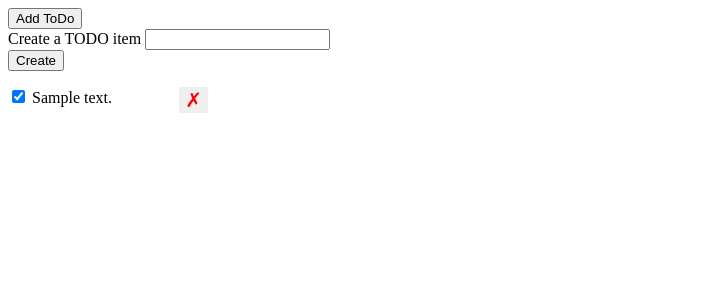
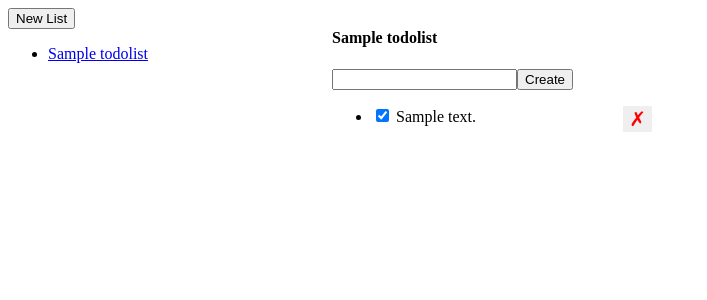
Before and after one commit to saylesc/alchemy-todo, a Flask app: template templates/index.html in a window 1280 px wide. Shown: the top 300 px of the page, without its empty margins (0-707 px from the left). Run offline with Flask 2, Linux system fonts and the light colour scheme; the template is opened without the code that fills it: values that come from a table or form of the project are taken from there, others are empty; tables that the repository leaves empty hold one stand-in row (values such as "Sample post").

Commit message:
Upgraded DB using migration. Added TodoList logic

```diff
--- a/app.py
+++ b/app.py
@@ -10,16 +10,44 @@ app.config['SQLALCHEMY_TRACK_MODIFICATIONS'] = False
 db = SQLAlchemy(app)
 migrate = Migrate(app, db)
 
+# Defines the TodoList (parent of Todo's) Model for our database
+class TodoList(db.Model):
+   __tablename__= 'todolist'
+   id = db.Column(db.Integer, primary_key=True)
+   name = db.Column(db.String(), nullable=False)
+   todos = db.relationship(
+      'Todo',
+      backref='todo_list',
+      lazy=True)
+      # collection_class='list',
+      # cascade='save-update')
+
+   # Define the debug data to display
+   def __repr__(self):
+      return f'<TodoList {self.id} {self.name}>'
+
 # Defines the ToDo Model for our database
 class Todo(db.Model):
    __tablename__ = 'todos'
    id = db.Column(db.Integer, primary_key=True)
    description = db.Column(db.String(), nullable=False)
    completed = db.Column(db.Boolean, nullable=False, default=False)
+   todolist_id = db.Column(
+      db.Integer,
+      db.ForeignKey('todolist.id'),
+      nullable=False)
+
+   # Add new todos and associate them with a list as follows:
+   # list = TodoList(name='My List')
+   # todo = Todo(description='My Todo Item')
+   # ...
+   # todo.todo_list = list
+   # db.session.add(list) - takes care of cascading the child todos
+   # db.session.commit()
 
    # Define the debug data to display
    def __repr__(self):
-      return f'<TODO {self.id} {self.description}>'
+      return f'<TODO {self.id} {self.description}, list {self.todolist_id}>'
 
 # Create all tables
 # Learned how to use migration, so this command is no longer needed
@@ -31,12 +59,14 @@ class Todo(db.Model):
 def create():
    # Get the form data here
    newTodoItem = request.get_json()['description']
+   listId = request.get_json()['listId']
 
    # Try to add the TODO item. If failure, rollback and report error
    error = False
    body = {}
    try:
       newTodo = Todo( description=newTodoItem )
+      newTodo.todolist_id = listId
 
       # add the new todo item to the db and commit
       db.session.add( newTodo )
@@ -98,6 +128,16 @@ def deleteTodo(todo_id):
    else:
       return jsonify({ 'success': True })
 
+@app.route('/lists/<list_id>')
+def get_list_todos(list_id):
+   return render_template(
+      'index.html',
+      lists = TodoList.query.all(),
+      active_list = TodoList.query.get(list_id),
+      todos = Todo.query.filter_by(todolist_id=list_id).order_by('id')
+      .all()
+   )
+
 @app.route('/')
 def index():
-   return render_template( 'index.html', data = Todo.query.order_by('id').all() )
+   return redirect(url_for('get_list_todos', list_id=1))
--- a/templates/index.html
+++ b/templates/index.html
@@ -1,20 +1,30 @@
 <html>
+
 <head>
    <title>TODO: App</title>
    <style>
-       .hidden{
+      .hidden {
          display: none;
       }
-       ul{
+
+      .lists-wrapper, .todos-wrapper {
+         display: inline-block;
+         vertical-align: top;
          list-style: none;
          padding: 0px;
          margin: 0px;
-          width: 200px;
+         width: 320px;
       }
+
       li {
          clear: both;
       }
-       .delete-todo-btn{
+      .todo-form-input {
+         display: flex;
+         flex-direction: row;
+      }
+
+      .delete-todo-btn {
          color: red;
          -webkit-appearance: none;
          border: none;
@@ -25,36 +35,46 @@
       }
    </style>
 </head>
+
 <body>
-    <div id="main" class="container">
-      <button>Add ToDo</button>
-      <div id="todo-crud">
+   <div class="lists-wrapper" class="container">
+      <button>New List</button>
+      <ul id="todo-lists">
+         {% for list in lists %}
+         <li>
+            <a href="/lists/{{ list.id }}">{{ list.name }}</a>
+         </li>
+         {% endfor %}
+      </ul>
+   </div>
+   <div class="todos-wrapper">
+      <h4>{{active_list.name}}</h4>
       <form id="todo-form" action="/todos/create-todo" method="POST">
-          <div>
-             <label for="description">Create a TODO item</label>
+         <div class='todo-form-input'>
             <input type="text" id="description" name="description" />
+            <input type="submit" id="submit-todo" value="Create" />
          </div>
-          <div><input type="submit" id="submit-todo" value="Create" /></div>
+         <input type="hidden" id="activeList" value="{{active_list.id}}"
       </form>
-      </div>
       <div id="error" class="hidden">Something went wrong!</div>
       <div>
          <ul id="todo-items">
-          {% for d in data %}
-          <li><input class="check-completed" data-id="{{d.id}}" type="checkbox"
-            {% if d.completed %} checked {% endif %}/> {{ d.description }}
-            <button class="delete-todo-btn" data-id="{{d.id}}">
+            {% for todo in todos %}
+            <li><input class="check-completed" data-id="{{todo.id}}" type="checkbox" {% if todo.completed %} checked {%
+                  endif %} /> {{ todo.description }}
+               <button class="delete-todo-btn" data-id="{{todo.id}}">
                   &cross;
                </button>
             </li>
             {% endfor %}
          </ul>
       </div>
+   </div>
    <script>
       const checkboxes = document.querySelectorAll(".check-completed")
-         for (let i = 0; i < checkboxes.length; i++){
+      for (let i = 0; i < checkboxes.length; i++) {
          let checkbox = checkboxes[i];
-            checkbox.onchange = function(e){
+         checkbox.onchange = function (e) {
             console.log("event", e);
             const newCompletedState = e.target.checked;
             const todoId = e.target.dataset.id;
@@ -67,46 +87,49 @@
                   'Content-Type': 'application/json'
                }
             })
-               .then(function() {
+               .then(function () {
                   document.getElementById('error').className = 'hidden';
                })
-               .catch(function() {
+               .catch(function () {
                   document.getElementById('error').className = '';
                })
          }
       }
 
       const deleteBtns = document.querySelectorAll(".delete-todo-btn")
-         for (let i = 0; i < deleteBtns.length; i++){
+      for (let i = 0; i < deleteBtns.length; i++) {
          let delBtn = deleteBtns[i];
-            delBtn.onclick = function(e){
+         delBtn.onclick = function (e) {
             console.log("event", e);
             const todoId = e.target.dataset.id;
             fetch('/todos/delete-todo/' + todoId, {
                method: 'DELETE',
             })
-               .then(function() {
+               .then(function () {
                   document.getElementById('error').className = 'hidden';
                   let item = e.target.parentElement;
                   item.remove();
                })
-               .catch(function() {
+               .catch(function () {
                   document.getElementById('error').className = '';
                })
          }
       }
 
       const newTodoInput = document.getElementById('description');
-         document.getElementById("todo-form").onsubmit = function(e){
+      const activeList = document.getElementById("activeList");
+      document.getElementById("todo-form").onsubmit = function (e) {
          e.preventDefault();
 
          fetch('/todos/create-todo', {
             method: 'POST',
             body: JSON.stringify({
-                  'description': newTodoInput.value
+               'description': newTodoInput.value,
+               'listId': activeList.value
             }),
             headers: {
-                  'Content-Type': 'application/json'}
+               'Content-Type': 'application/json'
+            }
          })
             .then(response => response.json())
             .then(jsonResponse => {
@@ -130,11 +153,12 @@
                document.getElementById('todo-items').appendChild(newTodoItem);
                document.getElementById('error').className = 'hidden';
             })
-            .catch( () =>{
+            .catch(() => {
                document.getElementById('error').className = '';
             });
       }
    </script>
    </div>
 </body>
+
 </html>
```
Also changed, not shown: migrations/versions/2cc4a8a73a3d_.py (added, +36 -0 lines), migrations/versions/600fa681d26c_.py (added, +32 -0 lines). Lines whose indentation alone changed are shown as unchanged.
